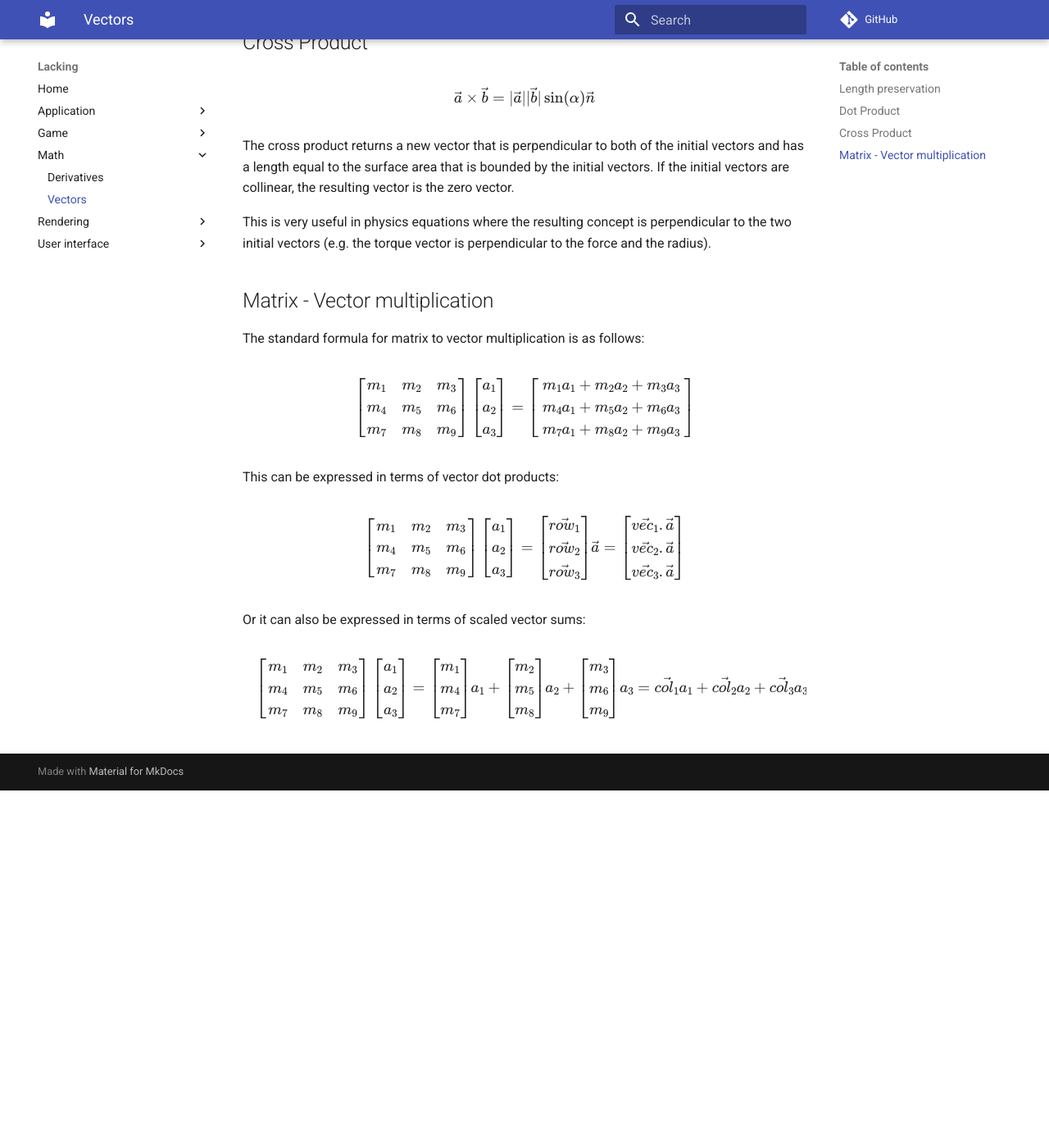
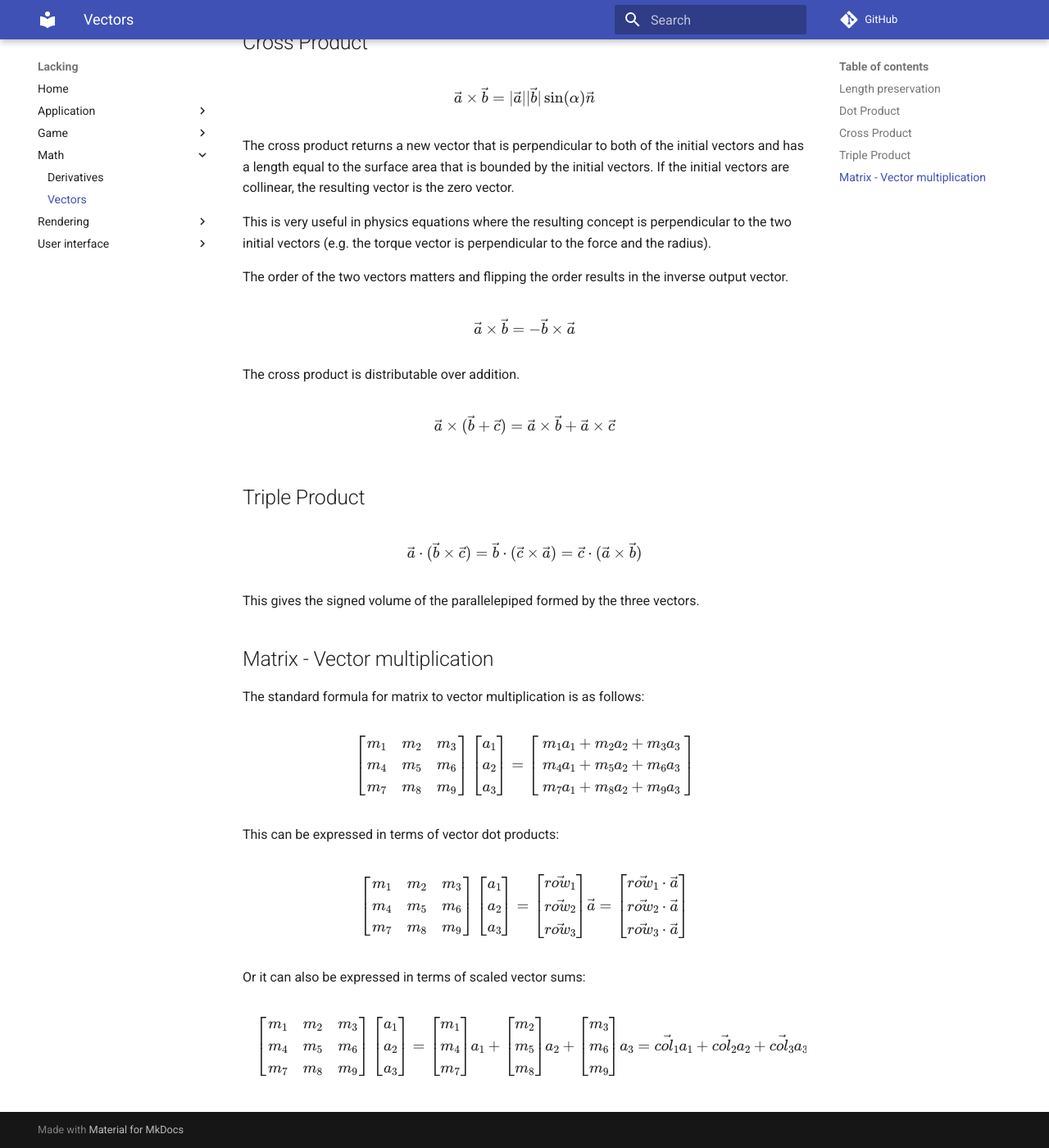
Before and after one commit to mokiat/lacking, an MkDocs documentation site: the page built from docs/math/vectors.md, in a window 1280 px wide and 1400 px high, scrolled down 727 px. Shown: the whole window at 82% size. Built offline with MkDocs 1.6.1 and Material for MkDocs 9.7.7, drawn with Linux system fonts in a browser that asks for light colours; comment, search, counter and statistics services are not loaded; before the commit the page ends 1691 px from its top, so only the background shows below that; some of the changed text lies outside the part shown.

Commit message:
Add more theory

```diff
--- a/docs/math/vectors.md
+++ b/docs/math/vectors.md
@@ -11,7 +11,7 @@ $$
 ## Dot Product
 
 $$
-\vec{a}.\vec{b} = |a||b|\cos{\alpha}
+\vec{a} \cdot \vec{b} = |a||b|\cos{\alpha}
 $$
 
 The dot product is very useful in determining if two vectors are perpendicular or whether they point in the same direction. A value of $0$ indicates that they are perpendicular. A positive value indicates that they point in the same half-space direction. A negataive value indicates that they point in opposite half-space directions.
@@ -27,6 +27,30 @@ $$
 The cross product returns a new vector that is perpendicular to both of the initial vectors and has a length equal to the surface area that is bounded by the initial vectors. If the initial vectors are collinear, the resulting vector is the zero vector.
 
 This is very useful in physics equations where the resulting concept is perpendicular to the two initial vectors (e.g. the torque vector is perpendicular to the force and the radius).
+
+The order of the two vectors matters and flipping the order results in the inverse output vector.
+
+$$
+\vec{a} \times \vec{b} = - \vec{b} \times \vec{a}
+$$
+
+The cross product is distributable over addition.
+
+$$
+\vec{a} \times (\vec{b} + \vec{c}) = \vec{a} \times \vec{b} + \vec{a} \times \vec{c}
+$$
+
+## Triple Product
+
+$$
+\vec{a} \cdot (\vec{b} \times \vec{c})
+=
+\vec{b} \cdot (\vec{c} \times \vec{a})
+=
+\vec{c} \cdot (\vec{a} \times \vec{b})
+$$
+
+This gives the signed volume of the parallelepiped formed by the three vectors.
 
 ## Matrix - Vector multiplication
 
@@ -73,9 +97,9 @@ a_3 \\
 \vec{a}
 =
 \begin{bmatrix}
-\vec{vec_1}.\vec{a} \\
-\vec{vec_2}.\vec{a} \\
-\vec{vec_3}.\vec{a} \\
+\vec{row_1} \cdot \vec{a} \\
+\vec{row_2} \cdot \vec{a} \\
+\vec{row_3} \cdot \vec{a} \\
 \end{bmatrix}
 $$
 
```
Also changed, not shown: docs/game/physics/references.md (+6 -0 lines).
